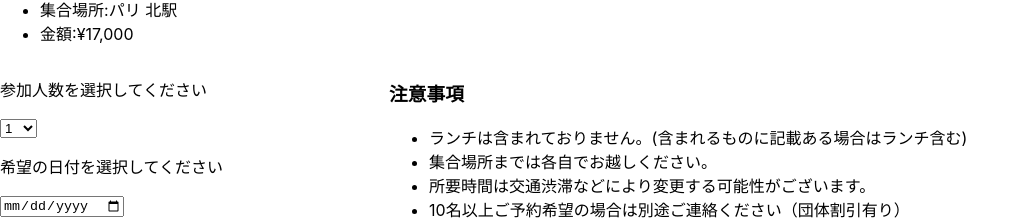
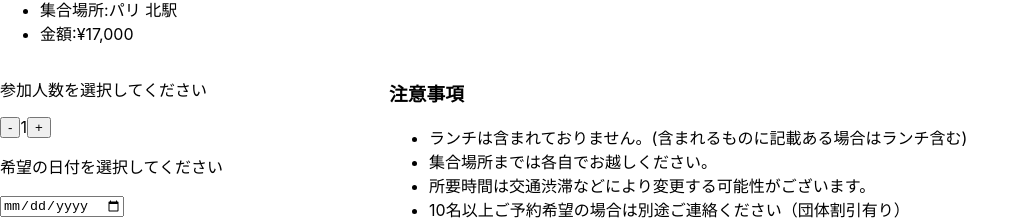
Before and after one commit to morikimiho/nextjs-okapiatour, a Next.js app: page /trip/1 in a window 1280 px wide. Shown: the part 513-733 px from the top of the page, without its empty margins (0-1029 px from the left). Built offline with nearby package versions, Linux system fonts and the light colour scheme.

Commit message:
ツアー詳細の人数の±ボタンを実装しました。

```diff
--- /dev/null
+++ b/component/tripdetailAttention.tsx
@@ -0,0 +1,22 @@
+import styles from "../styles/tripdetail.module.css";
+
+
+export function TripdetailAttention(){
+return  (
+    <div className={styles.attention}>
+    <h3>注意事項</h3>
+    <ul>
+      <li>
+        ランチは含まれておりません。(含まれるものに記載ある場合はランチ含む)
+      </li>
+      <li>集合場所までは各自でお越しください。</li>
+      <li>所要時間は交通渋滞などにより変更する可能性がございます。</li>
+      <li>
+        10名以上ご予約希望の場合は別途ご連絡ください（団体割引有り）
+      </li>
+    </ul>
+  </div>
+
+)
+
+}
--- /dev/null
+++ b/component/tripdetailCount.tsx
@@ -0,0 +1,30 @@
+import styles from "../styles/tripdetail.module.css";
+import React,{useState} from "react";
+
+export function TripdetailCount() {
+  const [count, setCount] = useState(1);
+  const clickAdd = () => {
+    const nextcount = count + 1;
+    setCount(nextcount);
+  };
+
+  const clickSubtract = () => {
+    const nextcount = count - 1;
+    setCount(nextcount);
+  };
+
+  return (
+    <div>
+      <p>参加人数を選択してください</p>
+      <div className={styles.count}>
+        <button type="button" onClick={clickSubtract}>
+          -
+        </button>
+        {count}
+        <button type="button" onClick={clickAdd}>
+          +
+        </button>
+      </div>
+    </div>
+  );
+}
--- a/pages/trip/[id].tsx
+++ b/pages/trip/[id].tsx
@@ -3,6 +3,9 @@ import { GetStaticPaths, GetStaticProps } from "next";
 import { getActiveTrips, getTrip } from "../../service/trip";
 import Image from "next/image";
 import styles from "../../styles/tripdetail.module.css";
+import {TripdetailContent} from "../../component/"
+import {TripdetailCount} from "../../component/tripdetailCount";
+import { TripdetailAttention } from "../../component/tripdetailAttention";
 
 export const getStaticPaths: GetStaticPaths = async () => {
   const trips = await getActiveTrips();
@@ -69,19 +72,8 @@ export default function Tripdetai({ trip }) {
         <div className={styles.tripdetail}>
           <div>
             <div>
-              <p>参加人数を選択してください</p>
-              <select name="" id="">
-                <option value="1">1</option>
-                <option value="2">2</option>
-                <option value="3">3</option>
-                <option value="4">4</option>
-                <option value="5">5</option>
-                <option value="6">6</option>
-                <option value="7">7</option>
-                <option value="8">8</option>
-                <option value="9">9</option>
-                <option value="10">10</option>
-              </select>
+
+             <TripdetailCount />
             </div>
             <div>
               <p>希望の日付を選択してください</p>
@@ -131,19 +123,7 @@ export default function Tripdetai({ trip }) {
               </div>
             </div>
           </div>
-          <div className={styles.attention}>
-            <h3>注意事項</h3>
-            <ul>
-              <li>
-                ランチは含まれておりません。(含まれるものに記載ある場合はランチ含む)
-              </li>
-              <li>集合場所までは各自でお越しください。</li>
-              <li>所要時間は交通渋滞などにより変更する可能性がございます。</li>
-              <li>
-                10名以上ご予約希望の場合は別途ご連絡ください（団体割引有り）
-              </li>
-            </ul>
-          </div>
+         <TripdetailAttention />
         </div>
         <br />
         <br />
--- a/styles/tripdetail.module.css
+++ b/styles/tripdetail.module.css
@@ -27,3 +27,6 @@
 .tripcontent{
     padding-left: 50px;
 }
+.count{
+    display: flex;
+}
```
Also changed, not shown: component/tripdetailContent.tsx (added, +18 -0 lines).
